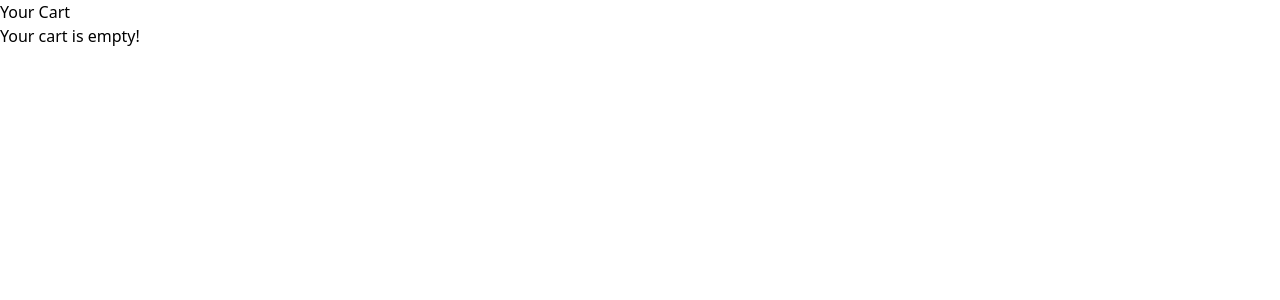
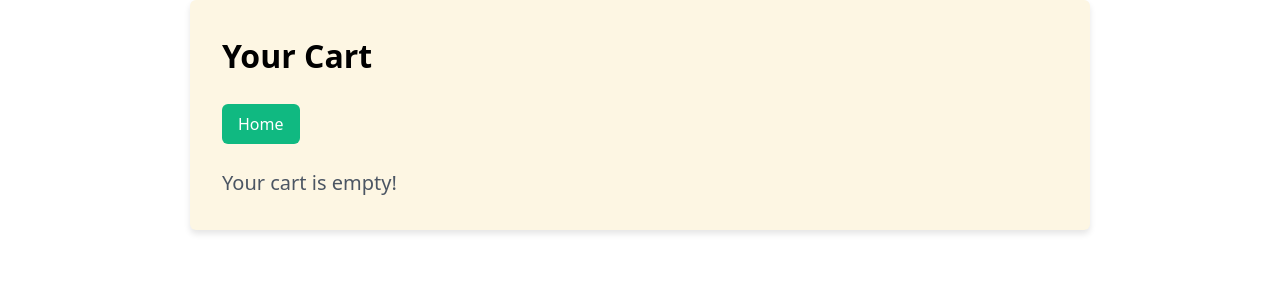
Before and after one commit to AllenjakeLavina/e-commerce, a SvelteKit app: page /cart in a window 1280 px wide. Shown: the top 300 px of the page. Built offline with nearby package versions, Linux system fonts and the light colour scheme.

Commit message:
Added a Cart

```diff
--- a/src/routes/+page.svelte
+++ b/src/routes/+page.svelte
@@ -10,23 +10,18 @@
 
   let products: Product[] = [];
 
-  // Fetch the products from the server
-  const fetchProducts = async () => {
+  // Fetch the products from the server after the component mounts
+  onMount(async () => {
     try {
-      const response = await fetch('/api/products');  // Your API endpoint to fetch products
+      const response = await fetch('/api/products'); // Your API endpoint to fetch products
       if (response.ok) {
-        products = await response.json();  // Update the products array
+        products = await response.json(); // Update the products array
       } else {
         console.error('Failed to fetch products');
       }
     } catch (error) {
       console.error('Error fetching products:', error);
     }
-  };
-
-  // Fetch products on component mount (only on the client)
-  onMount(() => {
-    fetchProducts();
   });
 
   const addToCart = (product: Product) => {
@@ -39,7 +34,6 @@
 </script>
 
 <link rel="stylesheet" href="https://cdnjs.cloudflare.com/ajax/libs/font-awesome/6.0.0-beta3/css/all.min.css">
-
 <div class="app-container">
   <!-- Navbar -->
   <nav class="navbar">
--- a/src/routes/cart/+page.svelte
+++ b/src/routes/cart/+page.svelte
@@ -7,15 +7,142 @@
   let cartItems: CartItem[] = []; // Define cartItems as an array of CartItem objects
 </script>
 
-  <div class="cart">
-    <h1>Your Cart</h1>
+<div class="cart-container">
+  <h1 class="cart-title">Your Cart</h1>
+
+  <!-- Home Button -->
+  <a href="/" class="home-button">
+    <button class="home-button-style">Home</button>
+  </a>
+
   {#if cartItems.length === 0}
-      <p>Your cart is empty!</p>
+    <p class="empty-cart-message">Your cart is empty!</p>
   {:else}
-      <ul>
+    <div class="cart-items-container">
       {#each cartItems as item}
-          <li>{item.name} - ${item.price}</li>
+        <div class="cart-item">
+          <h3 class="cart-item-name">{item.name}</h3>
+          <p class="cart-item-price">${item.price.toFixed(2)}</p>
+          <button class="remove-button">Remove</button>
+        </div>
       {/each}
-      </ul>
+    </div>
+    <div class="cart-total">
+      <p><strong>Total: ${cartItems.reduce((total, item) => total + item.price, 0).toFixed(2)}</strong></p>
+    </div>
+    <button class="checkout-button">Proceed to Checkout</button>
   {/if}
 </div>
+
+<style>
+  /* Container for cart page */
+  .cart-container {
+    padding: 2rem;
+    max-width: 900px;
+    margin: 0 auto;
+    background-color: #fdf6e3;
+    border-radius: 0.375rem;
+    box-shadow: 0 4px 6px rgba(0, 0, 0, 0.1);
+  }
+
+  /* Cart title */
+  .cart-title {
+    font-size: 2rem;
+    font-weight: 600;
+    margin-bottom: 1.5rem;
+  }
+
+  /* Home button styles */
+  .home-button {
+    display: inline-block;
+    margin-bottom: 1.5rem;
+  }
+
+  .home-button-style {
+    background-color: #10b981; /* Green */
+    color: white;
+    padding: 0.5rem 1rem;
+    border: none;
+    border-radius: 0.375rem;
+    cursor: pointer;
+    font-size: 1rem;
+    transition: background-color 0.2s;
+  }
+
+  .home-button-style:hover {
+    background-color: #16a34a; /* Darker green */
+  }
+
+  /* Message when cart is empty */
+  .empty-cart-message {
+    font-size: 1.25rem;
+    color: #4b5563;
+  }
+
+  /* Container for the list of cart items */
+  .cart-items-container {
+    display: flex;
+    flex-direction: column;
+    gap: 1.5rem;
+  }
+
+  /* Individual cart item card */
+  .cart-item {
+    display: flex;
+    justify-content: space-between;
+    align-items: center;
+    background-color: white;
+    padding: 1rem;
+    border-radius: 0.375rem;
+    box-shadow: 0 4px 6px rgba(0, 0, 0, 0.1);
+    border: 1px solid #fef2c7;
+  }
+
+  .cart-item-name {
+    font-size: 1.125rem;
+    font-weight: 600;
+  }
+
+  .cart-item-price {
+    font-size: 1rem;
+    color: #4b5563;
+  }
+
+  .remove-button {
+    background-color: #ea580c;
+    color: white;
+    padding: 0.5rem 1rem;
+    border: none;
+    border-radius: 0.375rem;
+    cursor: pointer;
+    transition: background-color 0.2s;
+  }
+
+  .remove-button:hover {
+    background-color: #f97316;
+  }
+
+  /* Total amount and checkout button */
+  .cart-total {
+    margin-top: 1.5rem;
+    font-size: 1.25rem;
+    font-weight: bold;
+  }
+
+  .checkout-button {
+    background-color: #f59e0b;
+    color: white;
+    padding: 1rem 2rem;
+    border: none;
+    border-radius: 0.375rem;
+    font-size: 1.125rem;
+    width: 100%;
+    cursor: pointer;
+    transition: background-color 0.2s;
+    margin-top: 1.5rem;
+  }
+
+  .checkout-button:hover {
+    background-color: #fbbf24;
+  }
+</style>
```
Also changed, not shown: products.json (+6 -6 lines), 3 other files (tests, documents, lock files or other folders). Lines whose indentation alone changed are shown as unchanged.
